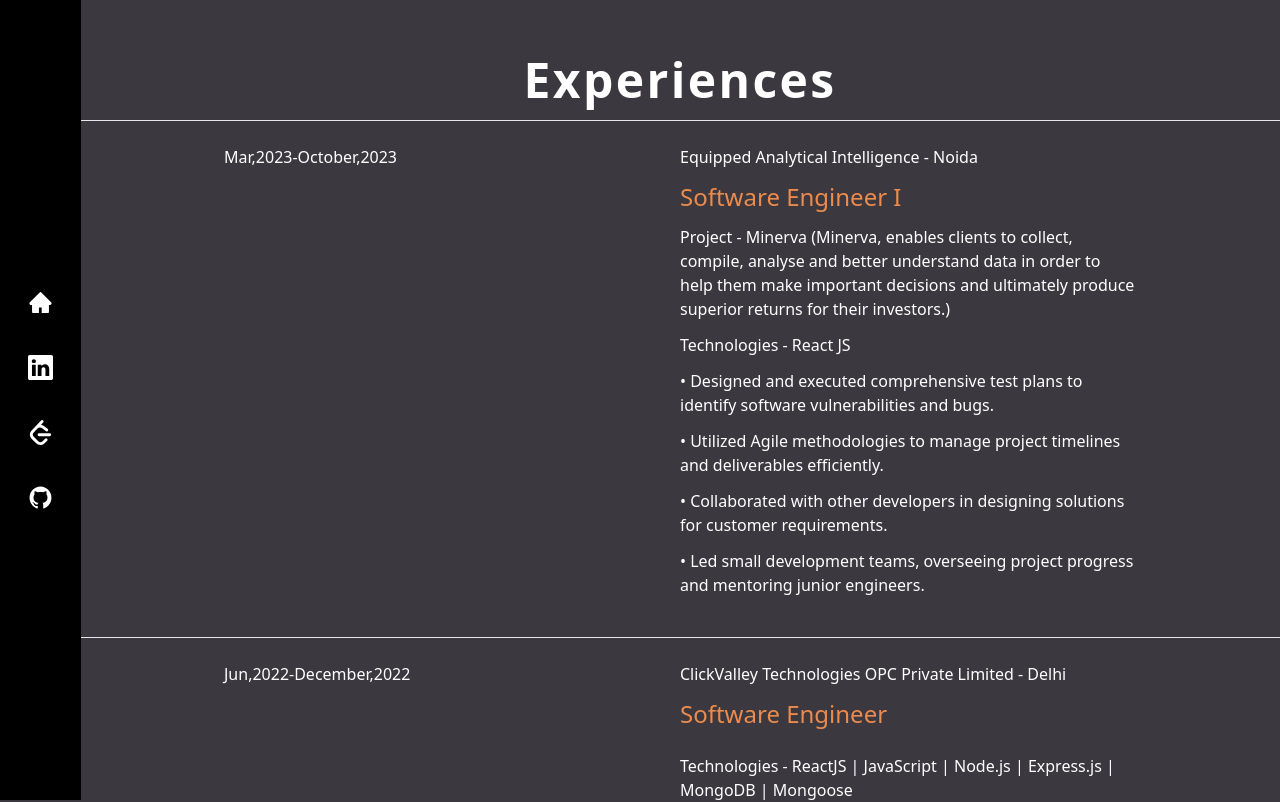
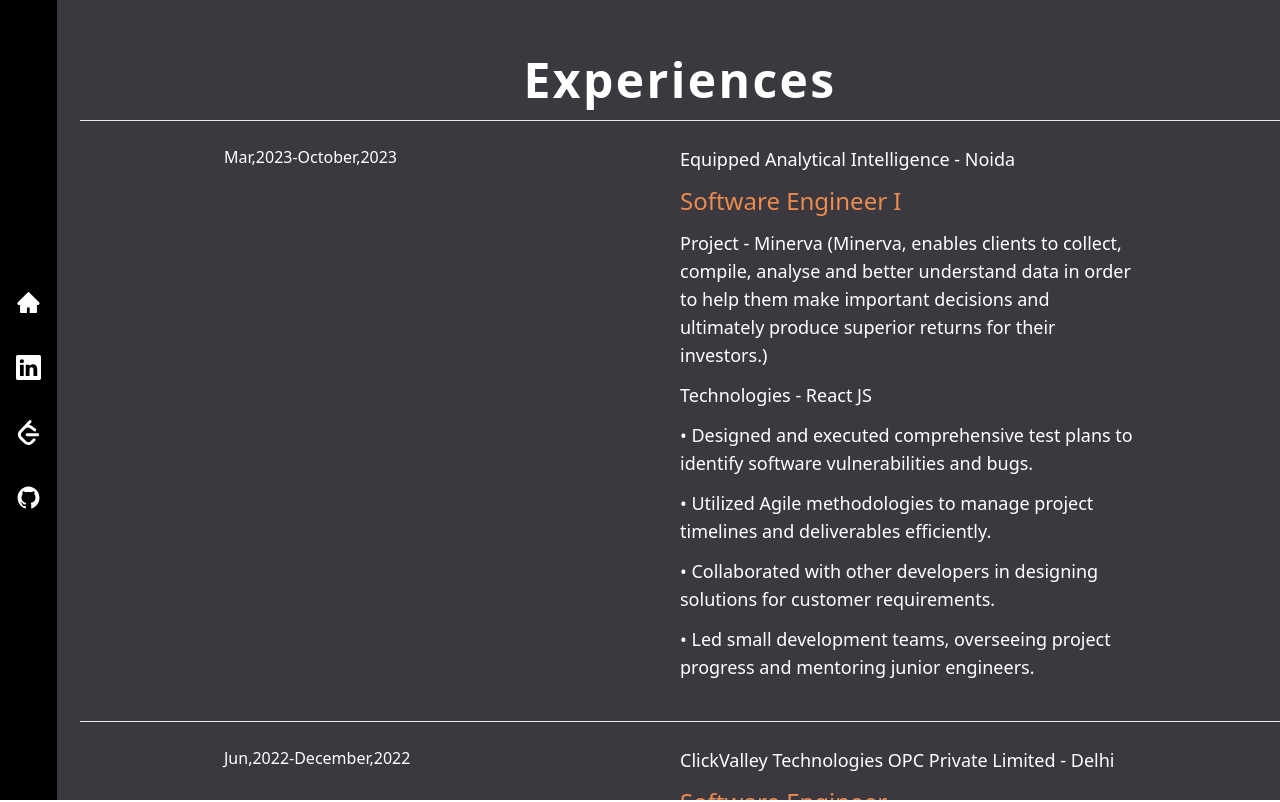
Before and after one commit to singh-aparna/portfolio-aparna-singh, a React (Create React App) app: page /experience in a window 1280 px wide. Shown: the top 802 px of the page. Built offline with nearby package versions, Linux system fonts and the light colour scheme.

Commit message:
Fixed layout

```diff
--- a/src/App.js
+++ b/src/App.js
@@ -10,9 +10,9 @@
   return (
     <BrowserRouter>
       <div className="flex bg-[#f4f2ee]">
-        <div className="w-[57px] top-0 left-0 h-screen fixed "><Header /></div>
+        <div className="w-[57px] top-0 left-0 fixed h-screen "><Header /></div>
 
-        <div className="flex-grow-1 h-screen">
+        <div className="flex-1 h-screen overflow-auto">
         <Routes>
           <Route exact path="/" element={<MainSection />}></Route>
           <Route exact path="/" element={<PopUp />}></Route>
--- a/src/Webview/Component/ExperienceCard/ExperienceCard.js
+++ b/src/Webview/Component/ExperienceCard/ExperienceCard.js
@@ -6,7 +6,7 @@
             <div className='border-t grid grid-cols-1 md:grid-cols-2 gap-y-2 md:gap-y-0 p-4 md:px-36 md:py-6'>
                 <div className='grid-cols-1 text-lg md:text-base'>{period}</div>
                 <div className='grid-cols-1 '>
-                    <div className='flex flex-col gap-y-3 text-lg md:text-base'>
+                    <div className='flex flex-col gap-y-3 text-sm md:text-lg'>
                         <div className=''>{company}</div>
                     <div className='text-[#eb8b4d] text-2xl'>{profile}</div>
                     <div>{project}</div>
--- a/src/Webview/Header/Header.js
+++ b/src/Webview/Header/Header.js
@@ -7,7 +7,7 @@
 
 const Header = () => {
   return (
-    <div className="fixed h-full flex flex-col justify-center items-center p-4 md:p-7 gap-10  bg-black text-white">
+    <div className="flex flex-col justify-center items-center p-4 md:p-7 gap-10 h-screen  bg-black text-white">
       <NavLink to="/" className=" hover:text-[#f7914d]">
         <AiFillHome size={25} />
       </NavLink>
--- a/src/Webview/Section1/Section1.js
+++ b/src/Webview/Section1/Section1.js
@@ -11,9 +11,9 @@
   const openPopUp = () => {
   }
   return (
-    <div className="h-screen  flex flex-col gap-5 mx-0 px-16 md:px-32  pt-32 font-semibold text-white bg-[#3b383f] ">
-      <div className="text-2xl md:text-3xl">I'm a Mern Stack Developer</div>
-      <div className="text-5xl md:text-6xl leading-snug tracking-tightest">Aparna Singh</div>
+    <div className="h-screen flex flex-col gap-5 mx-0 px-16 md:px-32  pt-32 font-semibold text-white bg-[#3b383f] ">
+      <div className="text-xl md:text-3xl">I'm a Mern Stack Developer</div>
+      <div className="text-4xl md:text-6xl leading-snug tracking-tightest">Aparna Singh</div>
       <ProfileCard />
       <div> <a href="../document/Singh_Aparna_Resume.pdf"
         download="Singh_Aparna_Resume.pdf"><Button className="tracking-wider" title={<span className="flex justify-center items-center  gap-x-2">DOWNLOAD CV <HiDownload /></span>} /></a></div>
```
